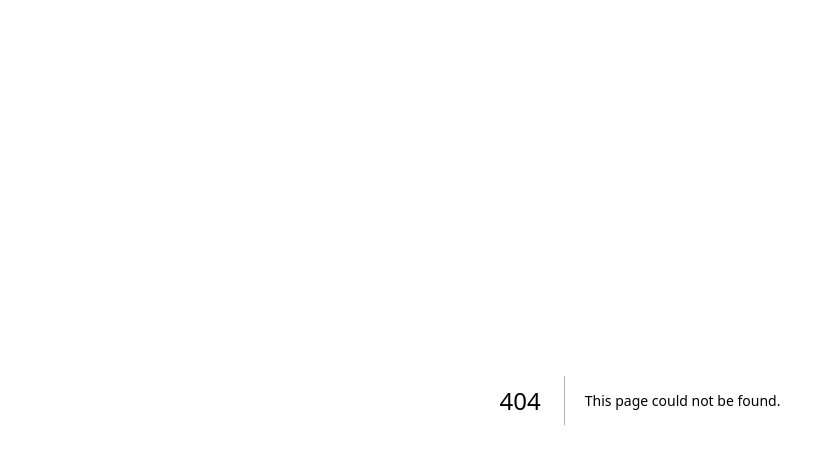
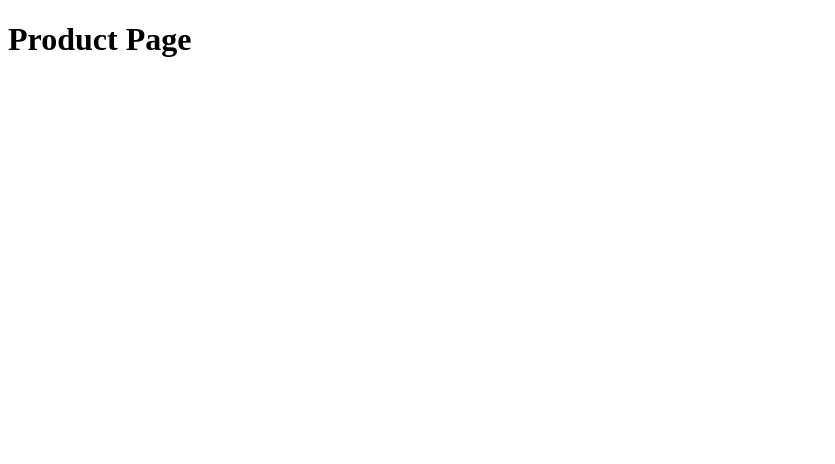
Before and after one commit to TiagoPaulino/promopin, a Next.js app: page /product/1 in a window 1280 px wide. Before the commit this address had no page. Shown: the top 464 px of the page, without its empty margins (0-835 px from the left). Built offline with nearby package versions, Linux system fonts and the light colour scheme.

Commit message:
chore: configurado rota pagina de produto

```diff
--- /dev/null
+++ b/pages/product/[productId].tsx
@@ -0,0 +1,9 @@
+
+
+export default function ProductPage() {
+    return (
+        <div>
+            <h1>Product Page</h1>
+        </div>
+    );
+}
```
